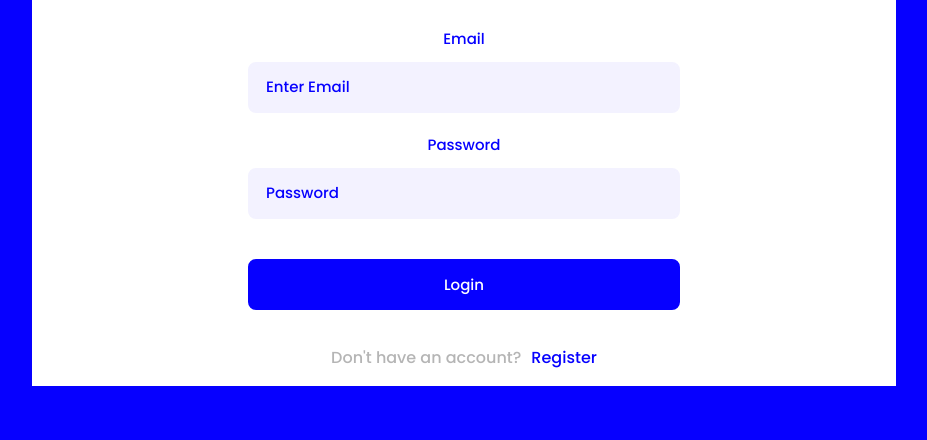
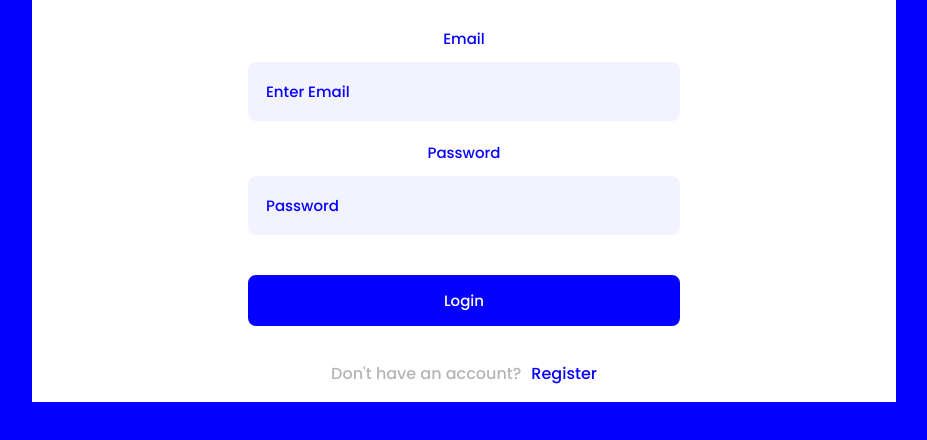
Before and after one commit to Sienvdb/frontCurrency, a website built with Vite: page login.html in a window 1280 px wide. Shown: the part 168-608 px from the top of the page, without its empty margins (176-1103 px from the left). Built offline with nearby package versions, Linux system fonts and the light colour scheme; no server answers.

Commit message:
style: input user

```diff
--- a/login.html
+++ b/login.html
@@ -18,12 +18,12 @@
         <div class="form">
             <div class="form__field">
                 <label for="Email" class="form__label form__label--register">Email</label>
-                <input type="text" placeholder="Enter Email" name="email" id="email" class="form__input form__input--register" autocomplete="off">
+                <input type="text" placeholder="Enter Email" name="email" id="email" class="form__input" autocomplete="off">
             </div>
 
             <div class="form__field">
                 <label for="Password" class="form__label form__label--register">Password</label>
-                <input type="password" placeholder="Password" name="password" id="password" class="form__input form__input--register" autocomplete="off">
+                <input type="password" placeholder="Password" name="password" id="password" class="form__input" autocomplete="off">
             </div>
 
             <p class="form__error form__error--hidden"></p>
--- a/sass/components/_input.scss
+++ b/sass/components/_input.scss
@@ -27,11 +27,16 @@
         margin-bottom: 10px;
         margin-top: 5px;
         width: 90%;
+        color: colors.$primary;
+        font-family: fonts.$poppins-medium;
+        font-size: 15px;
     }
 
     .form__input--register {
         color: colors.$primary;
         background-color: colors.$input;
+        font-family: fonts.$poppins-medium;
+        font-size: 15px;
     }
 
     .input__field__error {
```
